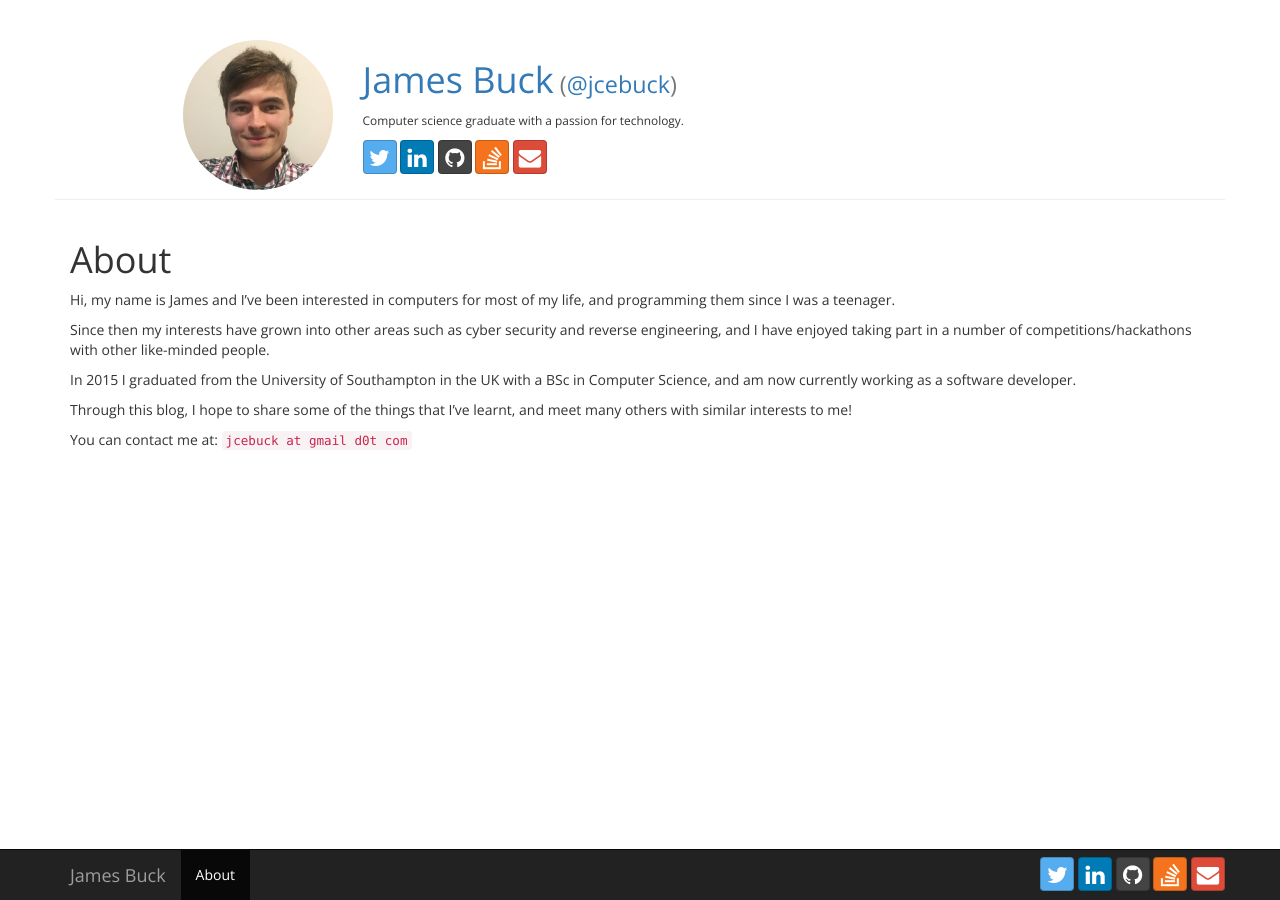
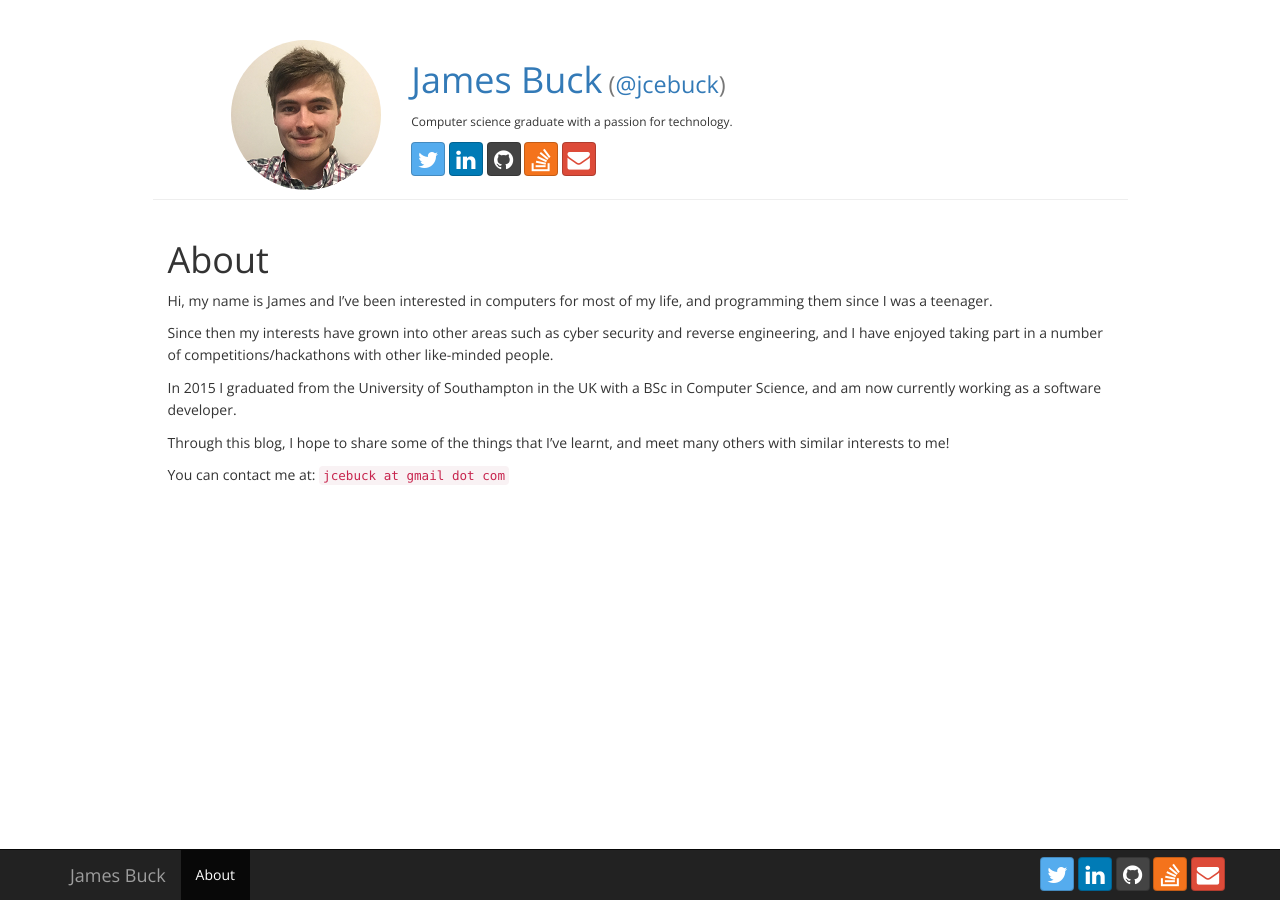
Before and after one commit to jcebuck/jcebuck.github.io, a Jekyll site: the page built from about.md, in a window 1280 px wide. Built offline with Jekyll 4.4.1, drawn with Linux system fonts in a browser that asks for light colours; nearby versions of some CDN libraries.

Commit message:
Fix font weight and give site a more central-layout.

```diff
--- a/_includes/head.html
+++ b/_includes/head.html
@@ -11,7 +11,7 @@
   <link rel="alternate" type="application/rss+xml" title="{{ site.title }}" href="{{ "/feed.xml" | prepend: site.baseurl | prepend: site.url }}" />
   <link rel="stylesheet" href="https://maxcdn.bootstrapcdn.com/bootstrap/3.3.6/css/bootstrap.min.css" integrity="sha384-1q8mTJOASx8j1Au+a5WDVnPi2lkFfwwEAa8hDDdjZlpLegxhjVME1fgjWPGmkzs7" crossorigin="anonymous">
   <link rel="stylesheet" href="https://maxcdn.bootstrapcdn.com/font-awesome/4.5.0/css/font-awesome.min.css">
-  <link href='https://fonts.googleapis.com/css?family=Open+Sans' rel='stylesheet' type='text/css'>
+  <link href='https://fonts.googleapis.com/css?family=Open+Sans:400,400italic,700' rel='stylesheet' type='text/css'>
   <link rel="stylesheet" href="/css/override.css">
   <link rel="stylesheet" href="/css/bootstrap-social.css">
 </head>
--- a/_includes/header.html
+++ b/_includes/header.html
@@ -2,7 +2,7 @@
 
   <div class="row page-header">
     <div class="col-md-3">
-      <img class="img-responsive img-circle pull-right img-header" src="/images/IMG_0140.JPG">
+      <img class="img-responsive img-circle pull-right img-header" src="/images/IMG_0140.png">
     </div>
     <div class="col-md-9">
       <div>
--- a/_layouts/default.html
+++ b/_layouts/default.html
@@ -7,6 +7,8 @@
 
     <div class="container">
 
+      <div class="row">
+        <div class="col-md-10 col-md-offset-1">
           {% include header.html %}
 
           <div class="row">
@@ -16,6 +18,8 @@
           </div>
 
           {% include footer.html %}
+        </div>
+      </div>
 
     </div>
 
--- a/about.md
+++ b/about.md
@@ -12,4 +12,4 @@
 
 Through this blog, I hope to share some of the things that I've learnt, and meet many others with similar interests to me!
 
-You can contact me at: `jcebuck at gmail d0t com`
+You can contact me at: `jcebuck at gmail dot com`
--- a/css/override.css
+++ b/css/override.css
@@ -1,5 +1,9 @@
 body {
 	padding-bottom: 70px;
+  font-family: 'Open Sans', sans-serif;
+  line-height: 1.6em;
+  font-size: 1.4em;
+  font-weight: 400;
 }
 
 .img-header {
@@ -15,8 +19,8 @@
 	margin-bottom: 7px;
 }
 
-body {
-	font-family: 'Open Sans', sans-serif;
+h1, h2, h3, h4, h5, h6 {
+  font-weight: 400;
 }
 
 /**
```
Also changed, not shown: images/IMG_0140.JPG (deleted), images/IMG_0140.png (added). Lines whose indentation alone changed are shown as unchanged.
